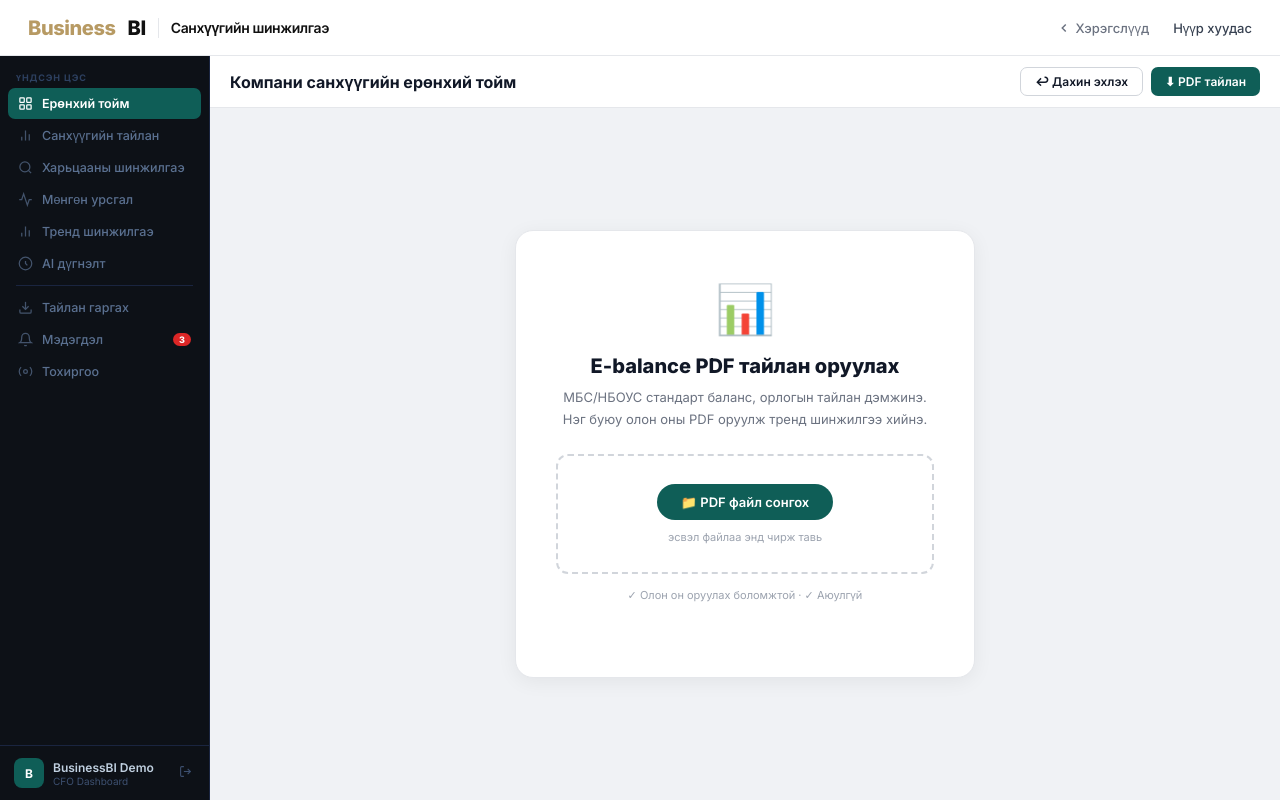
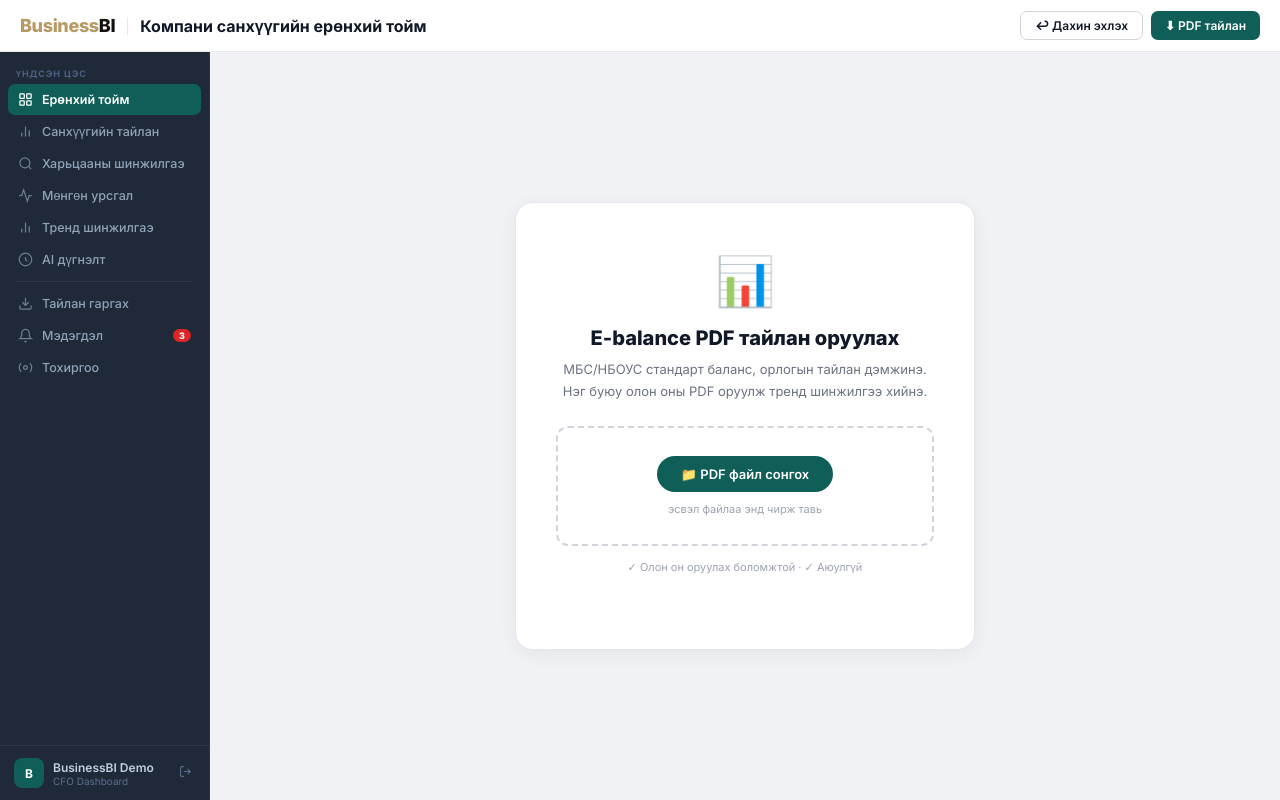
Before and after one commit to khongor95-bit/BusinessBI, a plain HTML site: page financial_dashboard.html in a window 1280 px wide. Drawn offline with Linux system fonts and the light colour scheme; a script that the page names is missing.

Commit message:
Add files via upload

```diff
--- a/financial_dashboard.html
+++ b/financial_dashboard.html
@@ -8,7 +8,7 @@
 <script src="https://cdnjs.cloudflare.com/ajax/libs/pdf.js/3.11.174/pdf.min.js"></script>
 <style>
 :root{
-  --sb:#0d1117;--sb2:#161b22;--sbh:#21262d;--sba:#0f5e57;
+  --sb:#1f2937;--sb2:#263445;--sbh:#2d3748;--sba:#0f5e57;
   --bg:#f0f2f5;--panel:#fff;--line:#e5e7eb;--line2:#d1d5db;
   --ink:#111827;--mu:#6b7280;--mu2:#9ca3af;
   --br:#0f5e57;--br2:#0a443f;--brl:#e6f4f2;
@@ -18,11 +18,11 @@
   --grn:#16a34a;--grnbg:#f0fdf4;--grnb:#bbf7d0;
 }
 *{margin:0;padding:0;box-sizing:border-box;font-family:'Inter',sans-serif}
-html,body{height:100%;overflow:hidden}
-body{background:var(--bg);color:var(--ink);display:flex;flex-direction:column}
+html,body{height:100%;overflow:hidden;display:flex;flex-direction:column}
+body{background:var(--bg);color:var(--ink)}
 
 /* SIDEBAR */
-.sb{width:210px;height:calc(100vh - 56px);background:var(--sb);display:flex;flex-direction:column;flex-shrink:0;border-right:1px solid #1a2540}
+.sb{width:210px;background:var(--sb);display:flex;flex-direction:column;flex-shrink:0;border-right:1px solid #2d3748}
 .sb-logo{display:flex;align-items:center;gap:10px}
 .sb-logo-icon{width:34px;height:34px;background:#1a2a4a;border-radius:9px;display:flex;align-items:center;justify-content:center;flex-shrink:0}
 .sb-logo-icon svg{width:20px;height:20px}
@@ -30,23 +30,23 @@
 .sb-logo-text span{color:var(--gd)}
 .sb-logo-sub{font-size:10px;color:#3d5070;margin-top:1px}
 .sb-nav{flex:1;padding:4px 8px;overflow-y:auto}
-.sb-sec{font-size:9px;font-weight:700;color:#2d4060;text-transform:uppercase;letter-spacing:.1em;padding:12px 8px 5px}
-.sb-i{display:flex;align-items:center;gap:9px;padding:8px 10px;border-radius:7px;cursor:pointer;color:#5a7090;font-size:12.5px;font-weight:500;transition:.12s;margin-bottom:1px;border:none;background:none;width:100%;text-align:left;font-family:inherit}
-.sb-i:hover{background:#141e32;color:#a0b4cc}
+.sb-sec{font-size:9px;font-weight:700;color:#4b6080;text-transform:uppercase;letter-spacing:.1em;padding:12px 8px 5px}
+.sb-i{display:flex;align-items:center;gap:9px;padding:8px 10px;border-radius:7px;cursor:pointer;color:#8fa3b8;font-size:12.5px;font-weight:500;transition:.12s;margin-bottom:1px;border:none;background:none;width:100%;text-align:left;font-family:inherit}
+.sb-i:hover{background:#2d3748;color:#a0b4cc}
 .sb-i.active{background:var(--sba);color:#fff;font-weight:600}
 .sb-i .ic{width:15px;height:15px;flex-shrink:0;opacity:.7}
 .sb-i.active .ic{opacity:1}
 .sb-badge{margin-left:auto;background:var(--red);color:#fff;font-size:9px;font-weight:800;padding:1px 6px;border-radius:10px}
-.sb-div{height:1px;background:#1a2540;margin:6px 8px}
-.sb-user{padding:12px 14px;border-top:1px solid #1a2540;display:flex;align-items:center;gap:9px}
+.sb-div{height:1px;background:#2d3748;margin:6px 8px}
+.sb-user{padding:12px 14px;border-top:1px solid #2d3748;display:flex;align-items:center;gap:9px}
 .sb-av{width:30px;height:30px;border-radius:8px;background:var(--br);color:#fff;font-size:12px;font-weight:700;display:flex;align-items:center;justify-content:center;flex-shrink:0}
 .sb-un{font-size:12px;font-weight:600;color:#c0d0e0;white-space:nowrap;overflow:hidden;text-overflow:ellipsis;max-width:110px}
-.sb-ur{font-size:10px;color:#3d5070}
-.sb-out{margin-left:auto;border:none;background:none;color:#3d5070;cursor:pointer;padding:3px;flex-shrink:0}
-.sb-out:hover{color:#5a7090}
+.sb-ur{font-size:10px;color:#5a7090}
+.sb-out{margin-left:auto;border:none;background:none;color:#5a7090;cursor:pointer;padding:3px;flex-shrink:0}
+.sb-out:hover{color:#8fa3b8}
 
 /* MAIN */
-.main{flex:1;height:calc(100vh - 56px);display:flex;flex-direction:column;overflow:hidden;min-width:0}
+.main{flex:1;display:flex;flex-direction:column;overflow:hidden;min-width:0}
 
 /* TOPBAR */
 .top{background:#fff;border-bottom:1px solid var(--line);padding:0 20px;height:52px;display:flex;align-items:center;justify-content:space-between;flex-shrink:0}
@@ -209,22 +209,25 @@
 </style>
 </head>
 <body>
-<nav class="bbi-nav">
-  <div class="bbi-nav-inner">
-    <a href="index.html" class="bbi-logo">Business<span>BI</span>
-      <div class="bbi-logo-sep"></div>
-      <span class="bbi-logo-title">Санхүүгийн шинжилгаэ</span>
-    </a>
-    <div class="bbi-nav-links">
-      <a href="tools.html" class="bbi-back">
-        <svg width="14" height="14" viewBox="0 0 24 24" fill="none" stroke="currentColor" stroke-width="2.5"><polyline points="15 18 9 12 15 6"/></svg>
-        Хэрэгслүүд
-      </a>
-      <a href="index.html">Нүүр хуудас</a>
+
+<div class="top">
+    <div class="top-l">
+      <a href="index.html" style="font-size:18px;font-weight:800;color:#b79a63;text-decoration:none;letter-spacing:-.02em;flex-shrink:0">Business<span style="color:#111">BI</span></a>
+      <div style="width:1px;height:18px;background:var(--line);flex-shrink:0"></div>
+      <div class="top-title" id="topTitle">Компани санхүүгийн ерөнхий тойм</div>
+      <div class="top-meta" id="topMeta"></div>
+    </div>
+    <div class="top-r">
+      <div id="yearTags" style="display:flex;gap:4px;align-items:center"></div>
+      <button class="tbtn tbtn-o" id="addYearBtn" style="display:none" onclick="document.getElementById('addYearInput').click()">
+        + Тайлан нэмэх
+        <input type="file" id="addYearInput" accept=".pdf" style="display:none">
+      </button>
+      <button class="tbtn tbtn-o" onclick="resetDash()">↩ Дахин эхлэх</button>
+      <button class="tbtn tbtn-b" onclick="window.print()">⬇ PDF тайлан</button>
     </div>
   </div>
-</nav>
-<div style="display:flex;flex:1;min-height:0;overflow:hidden">
+<div style="display:flex;flex:1;min-height:0;overflow:hidden;min-height:0">
 <aside class="sb">
   <nav class="sb-nav">
     <div class="sb-sec">Үндсэн цэс</div>
@@ -282,23 +285,6 @@
 
 <!-- MAIN -->
 <div class="main">
-  <!-- TOPBAR -->
-  <div class="top">
-    <div class="top-l">
-      <div class="top-title" id="topTitle">Компани санхүүгийн ерөнхий тойм</div>
-      <div class="top-meta" id="topMeta"></div>
-    </div>
-    <div class="top-r">
-      <div id="yearTags" style="display:flex;gap:4px;align-items:center"></div>
-      <button class="tbtn tbtn-o" id="addYearBtn" style="display:none" onclick="document.getElementById('addYearInput').click()">
-        + Тайлан нэмэх
-        <input type="file" id="addYearInput" accept=".pdf" style="display:none">
-      </button>
-      <button class="tbtn tbtn-o" onclick="resetDash()">↩ Дахин эхлэх</button>
-      <button class="tbtn tbtn-b" onclick="window.print()">⬇ PDF тайлан</button>
-    </div>
-  </div>
-
   <!-- UPLOAD -->
   <div class="upload" id="upScreen">
     <div class="upload-card">
```
